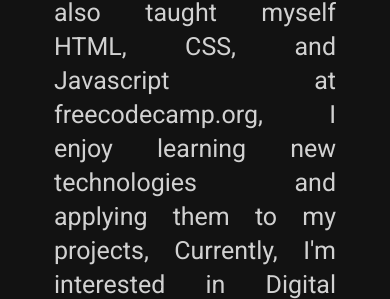
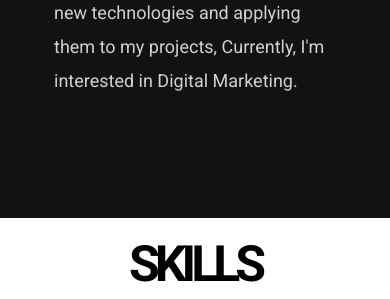
Before and after one commit to kymalcansadoape/kymalcansadoape-developer-portfolio, a plain HTML site: page about.html in a window 390 px wide. Shown: the part 505-804 px from the top of the page. Drawn offline with nearby package versions, Linux system fonts and the light colour scheme.

Commit message:
Update styles.css

```diff
--- a/styles.css
+++ b/styles.css
@@ -216,9 +216,10 @@ footer {
     line-height: 34px;
     text-align: justify;
 }
-@media (max-width: 375px) {
+@media (max-width: 500px) {
     #about p {
         font-size: 18px;
+        text-align: left;
     }
 }
 #skill {
```
